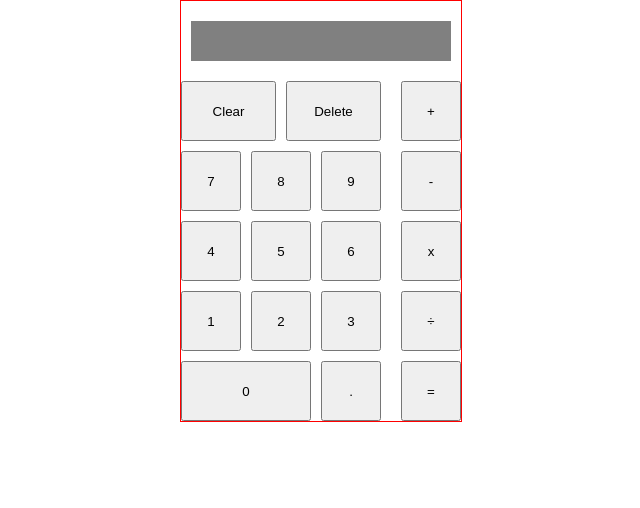
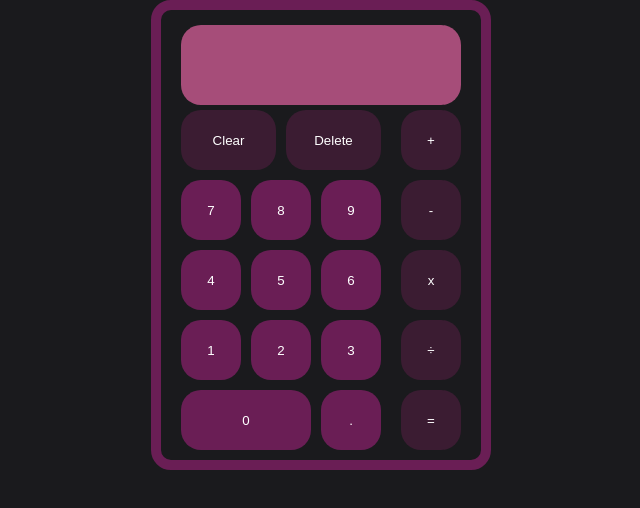
Before and after one commit to Orbito7/jsCalculator, a plain HTML site: page index.html in a window 1280 px wide. Shown: the whole page, without its empty margins (319-959 px from the left). Drawn offline with Linux system fonts and the light colour scheme.

Commit message:
Styled entire calculator

```diff
--- a/style.css
+++ b/style.css
@@ -8,6 +8,7 @@ body {
     display: flex;
     align-items: center;
     justify-content: center;
+    background-color: #1A1A1D;
 }
 
 .calc-body {
@@ -16,7 +17,9 @@ body {
     max-width: 40%;
     justify-content: center;
     align-items: center;
-    border: 1px solid red;
+    border: 10px solid #6A1E55;
+    padding: 10px;
+    border-radius: 20px;
 }
 
 .calc-screen {
@@ -26,22 +29,23 @@ body {
     align-items: center;
     height: 80px;
     width: 280px;
+    margin: 5px 10px;
+    border-radius: 20px;
+    background-color: #A64D79;
 }
 
 .equation-screen{
     width: 260px;
     height: 20px;
     text-align: end;
-    color: black;
-    background-color: grey;
+    color: white;
 }
 
 .answer-screen {
     width: 260px;
     height: 20px;
     text-align: end;
-    color: black;
-    background-color: grey;
+    color: white;
 }
 
 .button-container {
@@ -65,6 +69,7 @@ body {
 .number-buttons button {
     width: 60px;
     height: 60px;
+    background-color: #6A1E55;
 }
 
 .number-zero {
@@ -84,6 +89,7 @@ body {
 .right-side-buttons button{
     width: 60px;
     height: 60px;
+    background-color: #3B1C32;
 }
 
 .clear-buttons {
@@ -95,5 +101,12 @@ body {
 
 .clear-buttons button {
     width: 95px;
-    height: 60px
+    height: 60px;
+    background-color: #3B1C32;
 }
+
+button {
+    border: none;
+    border-radius: 20px;
+    color: white;
+}
```
